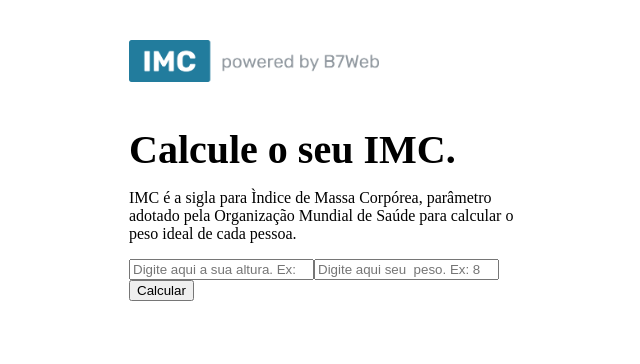
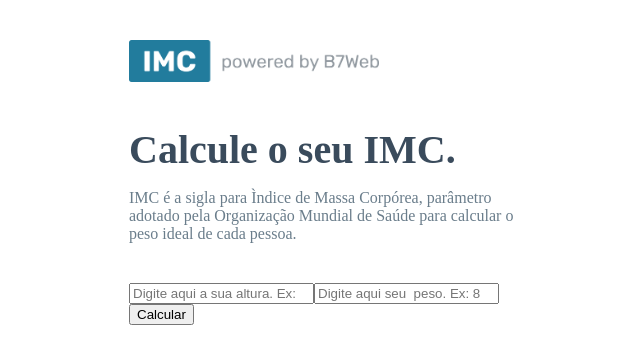
Before and after one commit to AndrePacolla/imc-vite, a React (Vite) app: page / in a window 1280 px wide. Shown: the top 364 px of the page, without its empty margins (61-701 px from the left). Built offline with nearby package versions, Linux system fonts and the light colour scheme.

Commit message:
edit css leftSide

```diff
--- a/src/App.module.css
+++ b/src/App.module.css
@@ -22,16 +22,19 @@
 
 .container .leftSide{
   flex: 1;
-
 }
 
 .container .leftSide h1 {
   margin: 0 ;
   font-size: 40px;
+  color: #3A4B5C;
 
 }
 
 .container .leftSide p {
+  font-size: 16px;
+  margin-bottom: 40px;
+  color: #6A7D8B
 
 }
 
```
